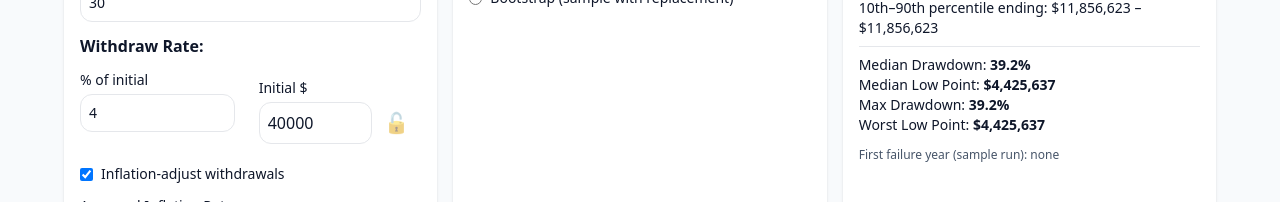
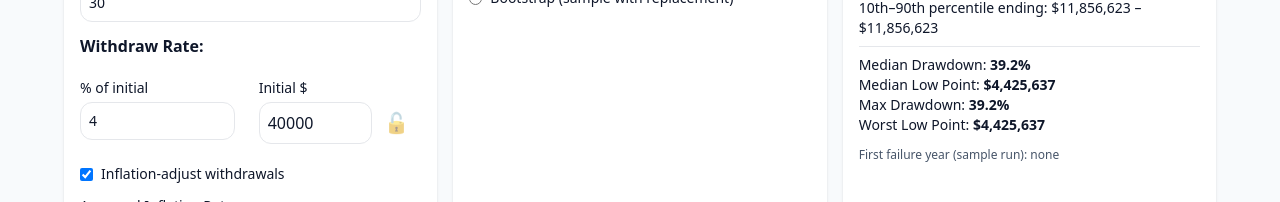
Before and after one commit to GodsMoon/bucket-retirement-calculator, a React (Vite) app: page / in a window 1280 px wide. Shown: the part 361-563 px from the top of the page. Built offline with nearby package versions, Linux system fonts and the light colour scheme.

Commit message:
css update

```diff
--- a/src/components/S&P500Tab.tsx
+++ b/src/components/S&P500Tab.tsx
@@ -199,11 +199,11 @@ const SPTab: React.FC<SPTabProps> = ({
           </label>
           <h3 className="font-semibold">Withdraw Rate:</h3>
           <div className="flex gap-4">
-            <label className="block text-sm flex-1">% of initial
+            <label className="block text-sm pt-2 flex-1">% of initial
               <input type="number" className="mt-1 w-full border rounded-xl p-2" value={withdrawRate} step={0.01} onChange={e => onParamChange('withdrawRate', Number(e.target.value))} />
             </label>
             <div className={`flex-1 p-2 rounded-lg ${isInitialAmountLocked ? 'bg-green-100' : ''}`}>
-              <label className="block text-sm">Initial $</label>
+              <label className="block text-sm flex-1">Initial $</label>
               <div className="flex items-center mt-1">
                 <input
                   type="number"
@@ -227,7 +227,7 @@ const SPTab: React.FC<SPTabProps> = ({
           </div>
           <label className="block text-sm">Assumed Inflation Rate
             <div className="flex items-center mt-1">
-              <input type="number" className="w-full border rounded-xl p-2" value={inflationRate * 100} step={0.5} onChange={e => onParamChange('inflationRate', parseFloat(e.target.value) / 100)} />
+              <input type="number" className="shrink border rounded-xl p-2" value={inflationRate * 100} step={0.5} onChange={e => onParamChange('inflationRate', parseFloat(e.target.value) / 100)} />
               <span className="ml-2">%</span>
             </div>
           </label>
```
